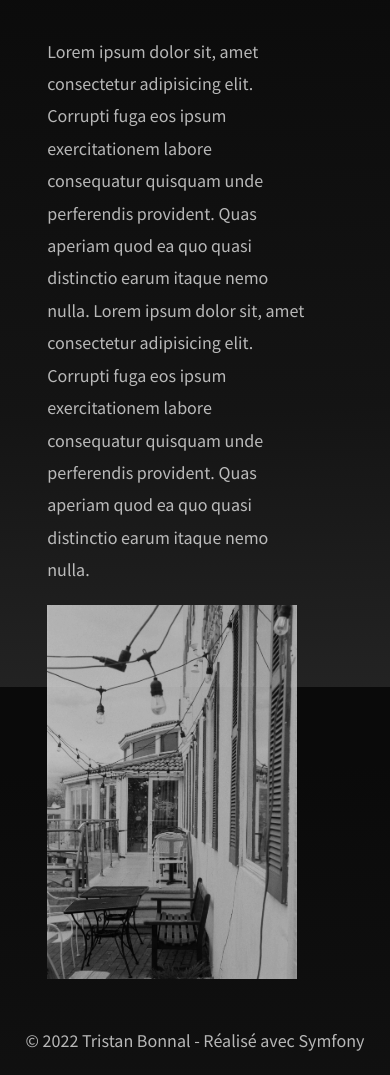
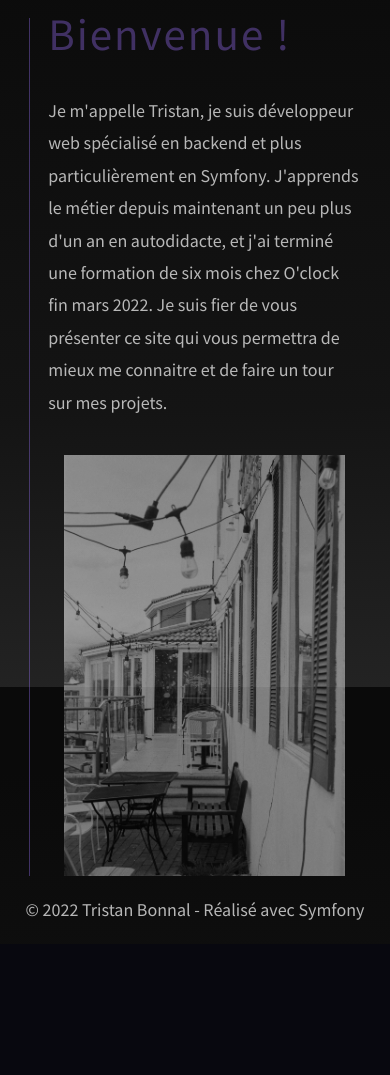
Before and after one commit to TristanBonnal/supreme-enigma, a PHP site: page / in a window 390 px wide. Shown: the part 157-1232 px from the top of the page. After the commit the page ends 1077 px from the top, so only its background shows below. Run offline with PHP 8.4, Linux system fonts and the light colour scheme.

Commit message:
more responsive

```diff
--- a/assets/css/style.css
+++ b/assets/css/style.css
@@ -24,6 +24,7 @@ body {
 
 .container {
     width: 75%;
+    max-width: 1000px;
     margin: 0 auto;
 }
 
@@ -31,9 +32,10 @@ body {
     display: flex;
     flex-direction: column;
     justify-content: center;
-    background: linear-gradient(180deg, rgba(0, 0, 0, 0.3), rgba(20, 20, 20, 0.6) 39.24%,  rgba(13, 13, 13, 1)),
+    background: linear-gradient(180deg, rgba(0, 0, 0, 0.3), rgba(20, 20, 20, 0.6) 39.24%,  rgba(12, 12, 12, 1)),
     url(/assets/img/bg.jpg) center/ cover no-repeat;
     height: 300px;
+    margin-bottom: 1em;
 }
 
 .logo {
@@ -66,9 +68,6 @@ body {
     border: 1px transparent solid;
 }
 
-p {
-    margin: 1em 0;
-}
 
 a,
 a:visited {
@@ -91,30 +90,48 @@ li {
 
 
 .intro {
-    padding: 1em;
+    padding-left: 1em;
     margin: auto 0;
     display: flex;
+    gap: 3em;
     justify-content:space-between;
-    align-items: center;
+    border-left: 1px solid rgba(157, 115, 255, 0.366);
 }
 
 .prez {
-    margin-right: 2em;
+    position: relative;
+    display: flex;
+    flex-direction: column;
+    justify-content:center;
+    position: relative;
     max-width: 800px;
-    text-align: start;
+}
+
+.prez p {
+    max-width: 500px;
+    margin-bottom: 2em;
+}
+
+.welcome {
+    margin-bottom: 1em;
+    color: rgba(157, 115, 255, 0.36);
+    font-size: 2.5em;
+    font-weight: 400;
+    letter-spacing:2px;
 }
 
 .avatar {
     flex: none;
     width: 40%;
     min-width: 250px;
-    max-width :400px;
-    opacity: 0.8;
+    max-width :350px;
+    opacity: 0.6;
 }
 
 
 .footer-text {
     text-align: center;
+    padding: 1em;
 }
 
 
@@ -134,4 +151,10 @@ li {
     .intro {
         display: block;
     }
+
+    .avatar {
+        display: block;
+        margin: auto;
+        width: 90%;
+    }
 }
--- a/index.html
+++ b/index.html
@@ -29,10 +29,14 @@
     <main>
         <div class="container container__main">
             <section class="intro">
-                <p class="prez">
-                    Lorem ipsum dolor sit, amet consectetur adipisicing elit. Corrupti fuga eos ipsum exercitationem labore consequatur quisquam unde perferendis provident. Quas aperiam quod ea quo quasi distinctio earum itaque nemo nulla.
-                    Lorem ipsum dolor sit, amet consectetur adipisicing elit. Corrupti fuga eos ipsum exercitationem labore consequatur quisquam unde perferendis provident. Quas aperiam quod ea quo quasi distinctio earum itaque nemo nulla.
-                </p>
+                <div class="prez">
+                    <h1 class="welcome">Bienvenue !</h1>
+                    <p>
+                        Je m'appelle Tristan, je suis développeur web spécialisé en backend et plus particulièrement en Symfony.
+                        J'apprends le métier depuis maintenant un peu plus d'un an en autodidacte, et j'ai terminé une formation de six mois chez O'clock fin mars 2022.
+                        Je suis fier de vous présenter ce site qui vous permettra de mieux me connaitre et de faire un tour sur mes projets.
+                    </p>
+                </div>
                 <img class="avatar" src="/assets/img/avatar.jpg" alt="me">
             </section>
         </div>
```
Also changed, not shown: assets/img/side.jpg (added).
